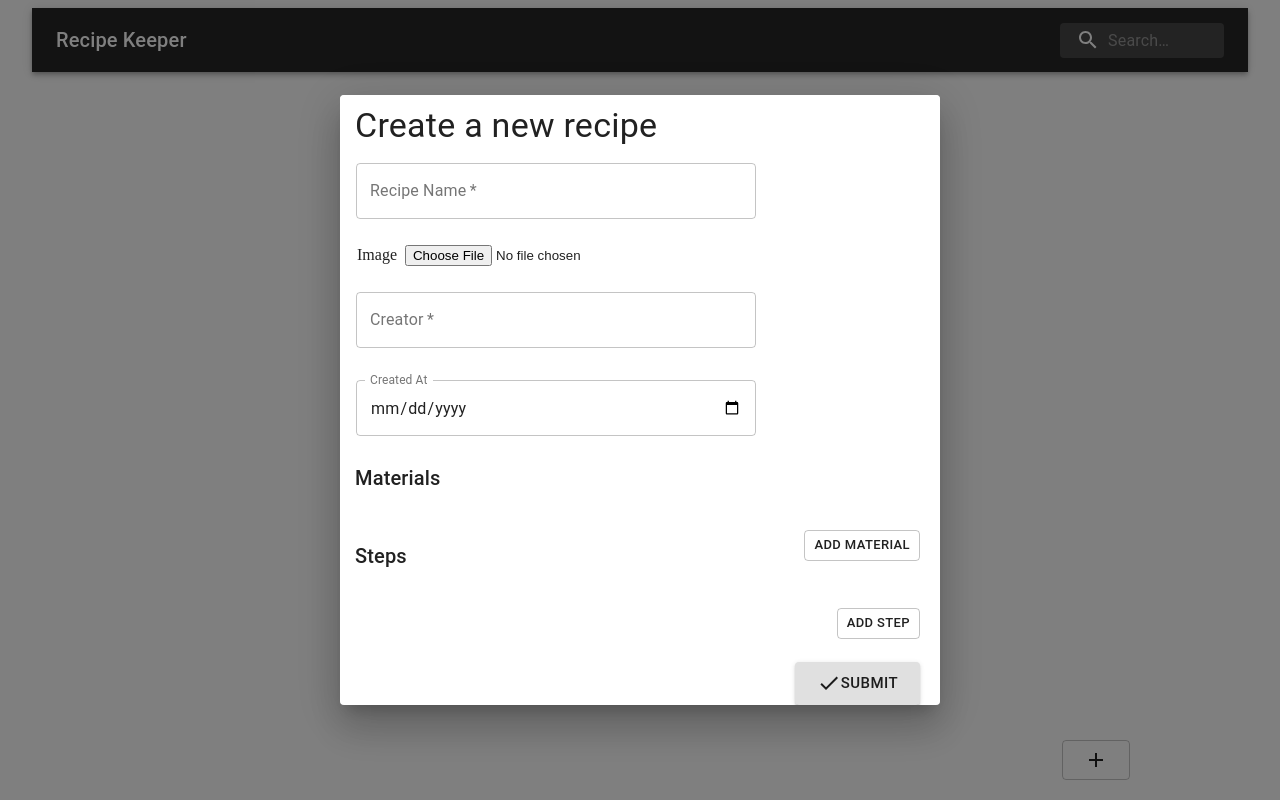
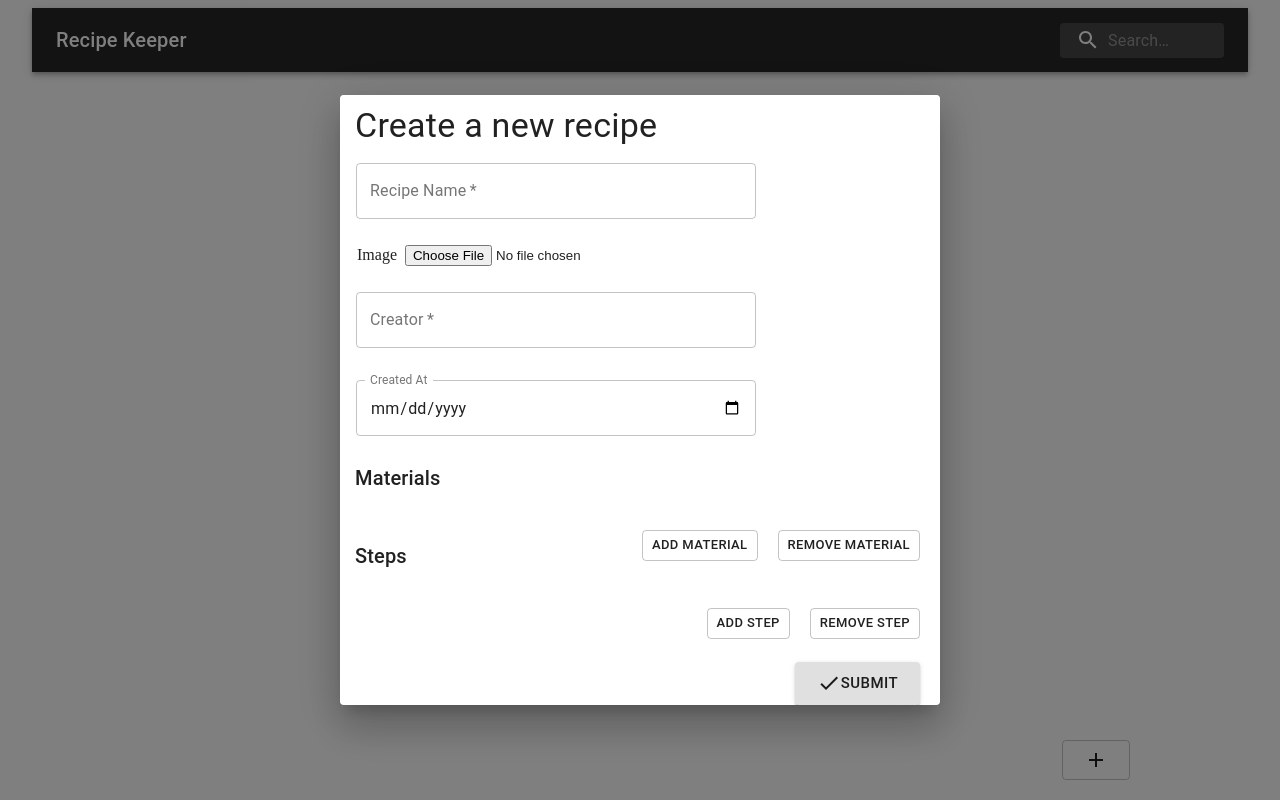
Before and after one commit to PercyJiang/recipe-keeper, a React (Create React App) app in the folder mongo-express-react/frontend/: page / in a window 1280 px wide. Both pictures are taken after a click on the button 1096 px from the left and 760 px from the top of the page. Built offline with nearby package versions, Linux system fonts and the light colour scheme; no server answers.

Commit message:
stuck on adding field

```diff
--- a/mongo-express-react/frontend/src/App.js
+++ b/mongo-express-react/frontend/src/App.js
@@ -27,7 +27,6 @@ const App = () => {
   }, [dispatch]);
   // state
   const [formOpen, setFormOpen] = useState(false);
-  // const [currentId, setCurrentId] = useState(undefined);
   const [currentRecipe, setCurrentRecipe] = useState(undefined);
   return (
     <div>
--- a/mongo-express-react/frontend/src/components/Form.js
+++ b/mongo-express-react/frontend/src/components/Form.js
@@ -1,4 +1,4 @@
-import React from "react";
+import React, { useState, useEffect } from "react";
 import {
   Dialog,
   Paper,
@@ -34,29 +34,45 @@ const useStyles = makeStyles((theme) => ({
 
 const Form = ({ formOpen, setFormOpen, currentRecipe }) => {
   const classes = useStyles();
-  // for update
+  const [fields, setFields] = useState({});
+  useEffect(() => {
+    if (currentRecipe !== undefined) {
+      setFields({
+        Title: "Update recipe " + currentRecipe.RecipeName,
+        RecipeName: currentRecipe.RecipeName,
+        Image: undefined,
+        Creator: currentRecipe.Creator,
+        CreatedAt: "2021-07-04",
+        Materials: currentRecipe.Materials,
+        Steps: currentRecipe.Steps,
+      });
+    } else {
+      setFields({
+        Title: "Create a new recipe",
+        RecipeName: undefined,
+        Image: undefined,
+        Creator: undefined,
+        CreatedAt: undefined,
+        Materials: [],
+        Steps: {},
+      });
+    }
+  }, [currentRecipe]);
   const materialContainer = [];
-  const stepContainer = [];
   if (currentRecipe !== undefined) {
     for (const k in currentRecipe.Materials) {
       materialContainer.push(
         <TextField
-          label={"material " + (parseInt(k) + 1)}
+          key={k}
+          label={"Material " + (parseInt(k) + 1)}
           value={currentRecipe.Materials[k]}
-          key={k}
-        ></TextField>
-      );
-    }
-    for (const k in currentRecipe.Steps) {
-      stepContainer.push(
-        <TextField
-          label={"step " + k}
-          value={currentRecipe.Steps[k]}
-          key={k}
         ></TextField>
       );
     }
   }
+  const addMaterialField = () => {
+    setFields({ ...fields, Materials: [...fields.Materials, ""] });
+  };
   return (
     <Dialog
       open={formOpen}
@@ -68,20 +84,14 @@ const Form = ({ formOpen, setFormOpen, currentRecipe }) => {
         <form className={classes.form}>
           <div>
             <Typography variant="h4" className={classes.typography}>
-              {currentRecipe === undefined
-                ? "Create a new recipe"
-                : "Update recipe " + currentRecipe.RecipeName}
+              {fields.Title}
             </Typography>
             <TextField
               required
               id="recipe_name"
               label="Recipe Name"
               variant="outlined"
-              value={
-                currentRecipe === undefined
-                  ? undefined
-                  : currentRecipe.RecipeName
-              }
+              value={fields.RecipeName}
             />
             <div className={classes.fileInput}>
               Image &nbsp;
@@ -96,9 +106,7 @@ const Form = ({ formOpen, setFormOpen, currentRecipe }) => {
               id="creator"
               label="Creator"
               variant="outlined"
-              value={
-                currentRecipe === undefined ? undefined : currentRecipe.Creator
-              }
+              value={fields.Creator}
             />
             <TextField
               id="date"
@@ -108,7 +116,7 @@ const Form = ({ formOpen, setFormOpen, currentRecipe }) => {
               InputLabelProps={{
                 shrink: true,
               }}
-              value={currentRecipe === undefined ? undefined : "2021-06-17"}
+              value={fields.CreatedAt}
             />
             <Typography variant="h6" className={classes.typography}>
               Materials
@@ -116,22 +124,46 @@ const Form = ({ formOpen, setFormOpen, currentRecipe }) => {
             {materialContainer}
             <br></br>
             <br></br>
-            <Button variant="outlined" size="small" className={classes.button}>
+            <Button
+              variant="outlined"
+              size="small"
+              className={classes.button}
+              onClick={() => {}}
+            >
+              Remove Material
+            </Button>
+            <Button
+              variant="outlined"
+              size="small"
+              className={classes.button}
+              onClick={() => {
+                console.log("percy: here");
+                console.log("percy: fields.Materials", fields.Materials);
+                addMaterialField();
+                console.log("percy: fields.Materials", fields.Materials);
+              }}
+            >
               Add Material
             </Button>
             <Typography variant="h6" className={classes.typography}>
               Steps
             </Typography>
-            {stepContainer}
+            {/* {fields.Steps} */}
             <br></br>
             <br></br>
             <Button
               variant="outlined"
               size="small"
               className={classes.button}
-              onClick={() => {
-                console.log("percy: here");
-              }}
+              onClick={() => {}}
+            >
+              Remove Step
+            </Button>
+            <Button
+              variant="outlined"
+              size="small"
+              className={classes.button}
+              onClick={() => {}}
             >
               Add Step
             </Button>
```
